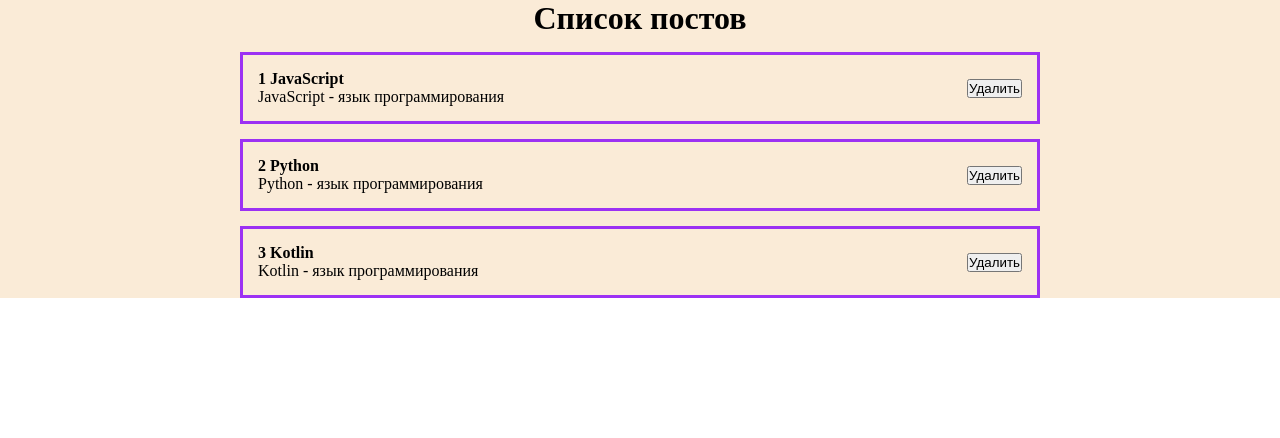
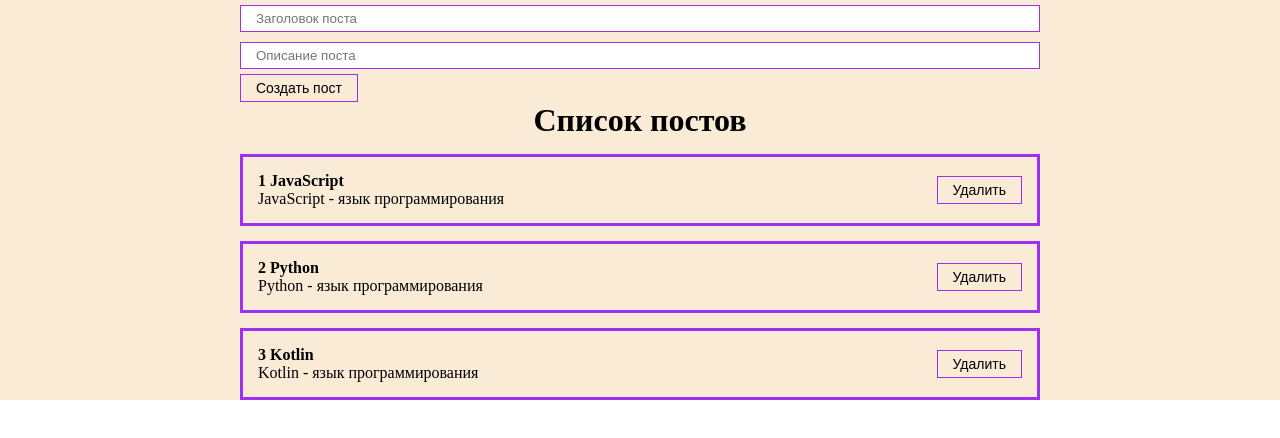
Before and after one commit to MihaDarin/fundamental-react, a React (Create React App) app: page / in a window 1280 px wide. Shown: the top 438 px of the page. Built offline with nearby package versions, Linux system fonts and the light colour scheme.

Commit message:
Добавлены кастомные инпуты и кнопки, создана форма для добавления поста

```diff
--- a/src/App.js
+++ b/src/App.js
@@ -1,15 +1,35 @@
 import React, { useState } from "react";
 import "./App.css";
-import { Post } from "./Components/Post/Post";
+// import { Post } from "./Components/Post/Post";
 import { PostList } from "./Components/PostList/PostList";
+import { MyButton } from "./Components/UI/button/MyButton";
+import { MyInput } from "./Components/UI/input/MyInput";
 function App() {
   const [posts, setPosts] = useState([
     { id: 1, title: "JavaScript", body: "JavaScript - язык программирования" },
     { id: 2, title: "Python", body: "Python - язык программирования" },
     { id: 3, title: "Kotlin", body: "Kotlin - язык программирования" },
   ]);
+
+  const [title, setTitle] = useState("");
+
+  const addNewPost = (e) => {
+    e.preventDefaul();
+    console.log(title);
+  };
+
   return (
     <div className="App">
+      <form>
+        <MyInput
+          value={title}
+          onChange={(e) => setTitle(e.target.value)}
+          type="text"
+          placeholder="Заголовок поста"
+        ></MyInput>
+        <MyInput type="text" placeholder="Описание поста"></MyInput>
+        <MyButton onClick={addNewPost}>Создать пост</MyButton>
+      </form>
       <PostList posts={posts} title="  Список постов" />
     </div>
   );
--- a/src/Components/Post/Post.js
+++ b/src/Components/Post/Post.js
@@ -1,4 +1,5 @@
 import React from "react";
+import { MyButton } from "../UI/button/MyButton";
 import style from "./Post.module.css";
 export const Post = (props) => {
   return (
@@ -10,7 +11,7 @@
         <div>{props.post.body}</div>
       </div>
       <div className="post_btns">
-        <button>Удалить</button>
+        <MyButton>Удалить</MyButton>
       </div>
     </div>
   );
--- /dev/null
+++ b/src/Components/UI/button/MyButton.js
@@ -0,0 +1,9 @@
+import React from "react";
+import style from "./MyButton.module.css";
+export const MyButton = ({ children, ...props }) => {
+  return (
+    <button {...props} className={style.my_button}>
+      {children}
+    </button>
+  );
+};
--- /dev/null
+++ b/src/Components/UI/button/MyButton.module.css
@@ -0,0 +1,7 @@
+.my_button {
+  border: 1px solid rgb(156, 49, 243);
+  padding: 5px 15px;
+  font-size: 14px;
+  cursor: pointer;
+  background: transparent;
+}
--- /dev/null
+++ b/src/Components/UI/input/MyInput.js
@@ -0,0 +1,5 @@
+import React from "react";
+import style from "./MyInput.module.css";
+export const MyInput = ({ ...props }) => {
+  return <input {...props} className={style.my_input} />;
+};
--- /dev/null
+++ b/src/Components/UI/input/MyInput.module.css
@@ -0,0 +1,6 @@
+.my_input {
+  border: 1px solid rgb(156, 49, 243);
+  padding: 5px 15px;
+  margin: 5px 0;
+  width: 100%;
+}
```
